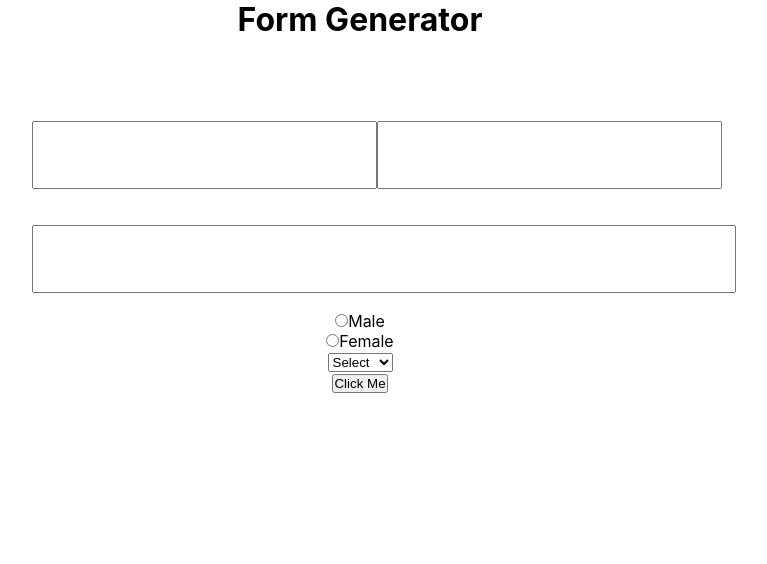
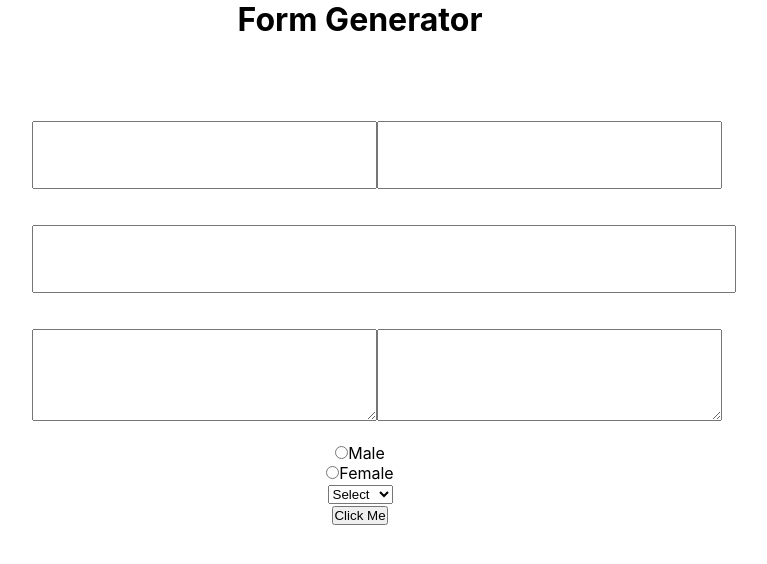
Before and after one commit to omBhatnagar/react-form-generator, a React (Create React App) app: page / in a window 1280 px wide. Shown: the top 564 px of the page, without its empty margins (280-1047 px from the left). Built offline with nearby package versions, Linux system fonts and the light colour scheme.

Commit message:
Lifted the state and created textarea.

```diff
--- a/src/App.js
+++ b/src/App.js
@@ -1,12 +1,116 @@
+import { useState } from "react";
 import "./App.css";
 import Form from "./components/Form";
 
 function App() {
+	const data = [
+		{
+			type: "text",
+			name: "text",
+			onChange: valueHandler,
+			id: "",
+			class: "input",
+			flex: true,
+		},
+		{
+			type: "email",
+			name: "email",
+			onChange: valueHandler,
+			id: "",
+			class: "input",
+			flex: true,
+		},
+		{
+			type: "password",
+			name: "password",
+			onChange: valueHandler,
+			class: "input",
+		},
+		{
+			type: "textarea",
+			name: "textarea",
+			onChange: valueHandler,
+			class: "input",
+			flex: true,
+		},
+		{
+			type: "textarea",
+			name: "textarea1",
+			onChange: valueHandler,
+			class: "input",
+			flex: true,
+		},
+		{
+			type: "radio",
+			name: "radio1",
+			id: "radio1",
+			value: "male",
+			onChange: valueHandler,
+			title: "Male",
+		},
+		{
+			type: "radio",
+			name: "radio1",
+			id: "radio2",
+			value: "female",
+			onChange: valueHandler,
+			title: "Female",
+		},
+		{
+			type: "select",
+			name: "select1",
+			onChange: valueHandler,
+			id: "",
+			options: [
+				{ value: "v1", title: "value 1" },
+				{ value: "v2", title: "value 2" },
+			],
+		},
+		{
+			type: "button",
+			value: "btn",
+			title: "Click Me",
+			btnType: "submit",
+			id: "",
+			onClick: () => console.log("hello ji :)"),
+		},
+	];
+
+	// Initializing state
+	const [formData, setFormData] = useState([{}]);
+
+	// Function to handle state for input values
+	function valueHandler(e) {
+		let flag = true;
+
+		// Remove initial empty object from state
+		let clonedData = formData.filter(
+			(formItem) => Object.keys(formItem).length !== 0
+		);
+
+		// Update the values
+		for (const clonedItem of clonedData) {
+			if (clonedItem.name === e.target.name) {
+				flag = false;
+				clonedItem.value = e.target.value;
+				break;
+			}
+		}
+		if (flag) {
+			clonedData.push({ name: e.target.name, value: e.target.value });
+			flag = false;
+		}
+		setFormData(clonedData);
+	}
+	const handleSubmit = (e) => {
+		e.preventDefault();
+		console.log(formData);
+	};
 	return (
 		<div className="App">
 			<h1>Form Generator</h1>
 			<div className="form-wrapper">
-				<Form />
+				<Form data={data} onSubmit={handleSubmit} />
 			</div>
 		</div>
 	);
--- a/src/components/Button.js
+++ b/src/components/Button.js
@@ -5,7 +5,7 @@ const Button = ({ item }) => {
 			value={item.value}
 			onClick={item.onClick}
 			id={item.id}
-			class={item.class}
+			className={item.class}
 		>
 			{item.title}
 		</button>
--- a/src/components/Form.js
+++ b/src/components/Form.js
@@ -1,107 +1,24 @@
-import { useState } from "react";
 import compSelector from "../util/compSelector";
 import "./form.css";
 
-const Form = () => {
-	const data = [
-		{
-			type: "text",
-			name: "text",
-			// value: "test value",
-			onChange: valueHandler,
-			id: "",
-			class: "input",
-			flex: true,
-		},
-		{
-			type: "email",
-			name: "email",
-			// value: "test mail value",
-			onChange: valueHandler,
-			id: "",
-			class: "input",
-			flex: true,
-		},
-		{
-			type: "password",
-			name: "password",
-			onChange: valueHandler,
-			class: "input",
-		},
-		{
-			type: "radio",
-			name: "radio1",
-			id: "radio1",
-			value: "male",
-			onChange: valueHandler,
-			title: "Male",
-		},
-		{
-			type: "radio",
-			name: "radio1",
-			id: "radio2",
-			value: "female",
-			onChange: valueHandler,
-			title: "Female",
-		},
-		{
-			type: "select",
-			name: "select1",
-			onChange: valueHandler,
-			id: "",
-			options: [
-				{ value: "v1", title: "value 1" },
-				{ value: "v2", title: "value 2" },
-			],
-		},
-		{
-			type: "button",
-			value: "btn",
-			title: "Click Me",
-			btnType: "submit",
-			id: "",
-			onClick: () => console.log(formData),
-		},
-	];
-
-	// Initializing state
-	const [formData, setFormData] = useState([{}]);
-
-	// Function to handle state for input values
-	function valueHandler(e) {
-		let flag = true;
-		let clonedData = formData.filter(
-			(formItem) => Object.keys(formItem).length !== 0
-		);
-
-		for (const clonedItem of clonedData) {
-			if (clonedItem.name === e.target.name) {
-				flag = false;
-				clonedItem.value = e.target.value;
-				break;
-			} else {
-				flag = true;
-			}
-		}
-		if (flag) {
-			clonedData.push({ name: e.target.name, value: e.target.value });
-			flag = false;
-		}
-		setFormData(clonedData);
-	}
-
+const Form = ({ data, onSubmit }) => {
+	let i = 0;
 	return (
-		<div>
-			{data.map((item) => (
+		<form onSubmit={onSubmit}>
+			{data.map((item) => {
+				i++;
+				return (
 					<div
+						key={i}
 						className={`${
 							item.flex ? "form-item-wrapper-halved" : "form-item-wrapper"
 						}`}
 					>
 						{compSelector(item)}
 					</div>
-			))}
-		</div>
+				);
+			})}
+		</form>
 	);
 };
 
--- a/src/components/Input.js
+++ b/src/components/Input.js
@@ -8,7 +8,7 @@ const Input = ({ item }) => {
 					name={item.name}
 					value={item.value}
 					id={item.id}
-					class={item.class}
+					className={item.class}
 				/>
 			) : item.type === "email" ? (
 				<input
@@ -17,7 +17,7 @@ const Input = ({ item }) => {
 					name={item.name}
 					value={item.value}
 					id={item.id}
-					class={item.class}
+					className={item.class}
 				/>
 			) : (
 				<input
@@ -26,7 +26,7 @@ const Input = ({ item }) => {
 					name={item.name}
 					value={item.value}
 					id={item.id}
-					class={item.class}
+					className={item.class}
 				/>
 			)}
 		</div>
--- a/src/components/Radio.js
+++ b/src/components/Radio.js
@@ -6,7 +6,7 @@ const Radio = ({ item }) => {
 				id={item.id}
 				value={item.value}
 				name={item.name}
-				class={item.class}
+				className={item.class}
 				onChange={item.onChange}
 			/>
 			<label htmlFor={item.id}>{item.title}</label>
--- a/src/components/Select.js
+++ b/src/components/Select.js
@@ -4,7 +4,11 @@ const Select = ({ item }) => {
 			<select name={item.name} id="item.id" onChange={item.onChange}>
 				<option>Select</option>
 				{item.options.map((option) => {
-					return <option value={option.value}>{option.title}</option>;
+					return (
+						<option key={option.value} value={option.value}>
+							{option.title}
+						</option>
+					);
 				})}
 			</select>
 		</div>
--- /dev/null
+++ b/src/components/Textarea.js
@@ -0,0 +1,12 @@
+const Textarea = ({ item }) => {
+	return (
+		<textarea
+			name={item.name}
+			onChange={item.onChange}
+			id={item.id}
+			className={item.class}
+		/>
+	);
+};
+
+export default Textarea;
--- a/src/util/compSelector.js
+++ b/src/util/compSelector.js
@@ -2,6 +2,7 @@ import Button from "../components/Button";
 import Input from "../components/Input";
 import Select from "../components/Select";
 import Radio from "../components/Radio";
+import Textarea from "../components/Textarea";
 
 const compSelector = (item) => {
 	switch (item.type) {
@@ -15,6 +16,8 @@ const compSelector = (item) => {
 			return <Select item={item} />;
 		case "radio":
 			return <Radio item={item} />;
+		case "textarea":
+			return <Textarea item={item} />;
 		default:
 			return;
 	}
```
Lines whose indentation alone changed are shown as unchanged.
